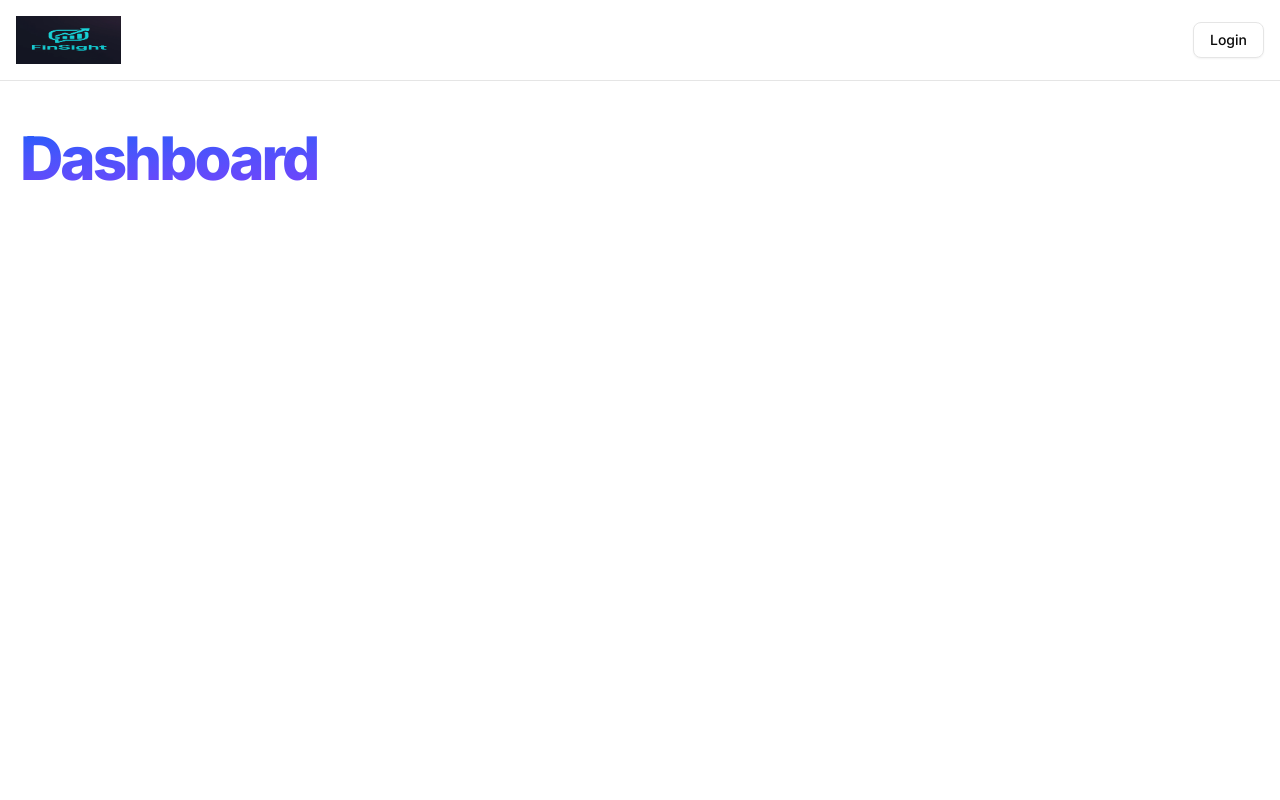
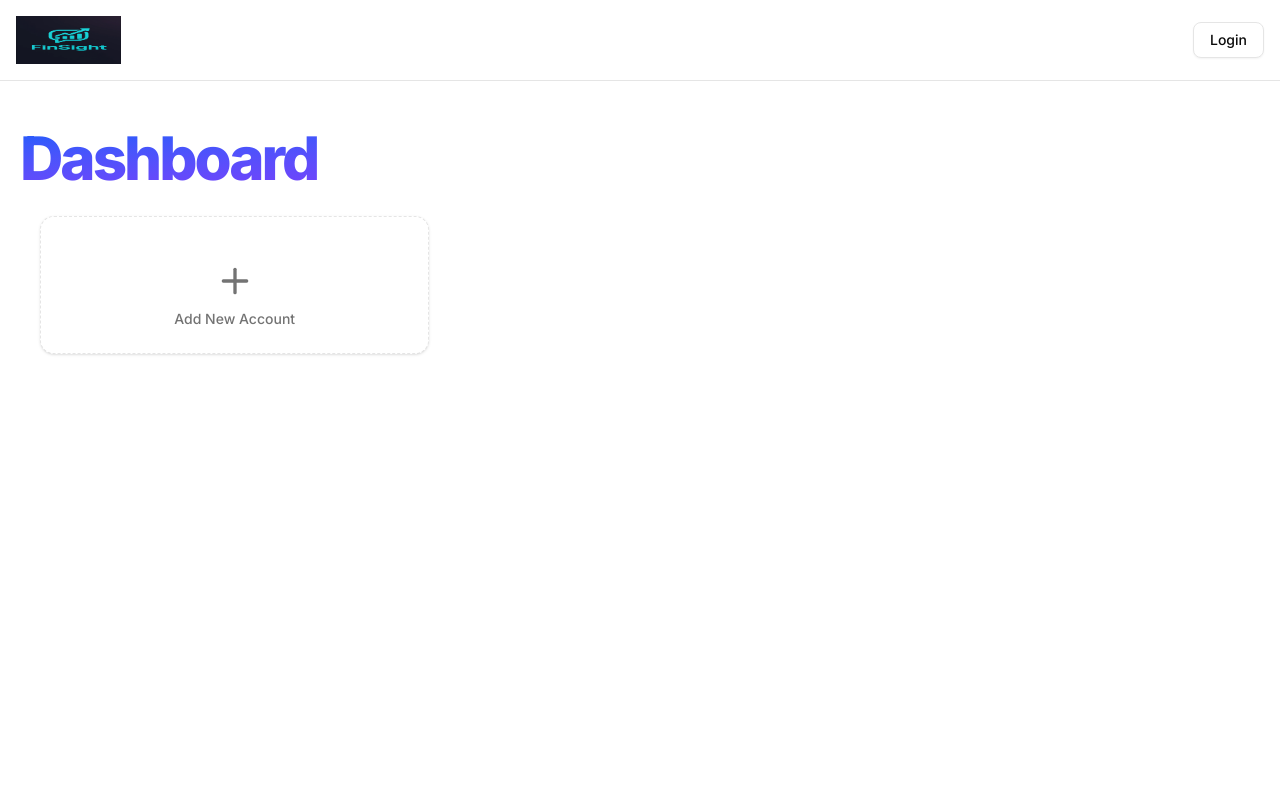
Before and after one commit to anmolkr7/FinSight, a Next.js app: page /dashboard in a window 1280 px wide. Shown: the top 800 px of the page. Built offline with nearby package versions, Linux system fonts and the light colour scheme; no server answers.

Commit message:
create account drawer implemented

```diff
--- a/app/(main)/dashboard/page.jsx
+++ b/app/(main)/dashboard/page.jsx
@@ -1,5 +1,7 @@
 import React from 'react'
-
+import CreateAccountDrawer from '@/components/create-account-drawer'
+import {Card, CardContent } from '@/components/ui/card'
+import { Plus } from 'lucide-react'
 function DashboardPage() {
   return (
     <div className='px-5'>
@@ -10,8 +12,15 @@
 
 
         {/* Accounts Grid */}
-        <div>
-
+        <div className='grid gap-4 md:grid-cols-2 lg:grid-cols-3'>
+            <CreateAccountDrawer>
+                <Card className="hover:shadow-md transition-shadow cursor-pointer border-dashed">
+                    <CardContent className="flex flex-col items-center justify-center text-muted-foreground h-full pt-5">
+                        <Plus className='h-10 w-10 mb-2'></Plus>
+                        <p className='text-sm font-medium'>Add New Account</p>
+                    </CardContent>
+                </Card>
+            </CreateAccountDrawer>
         </div>
     </div>
   )
```
